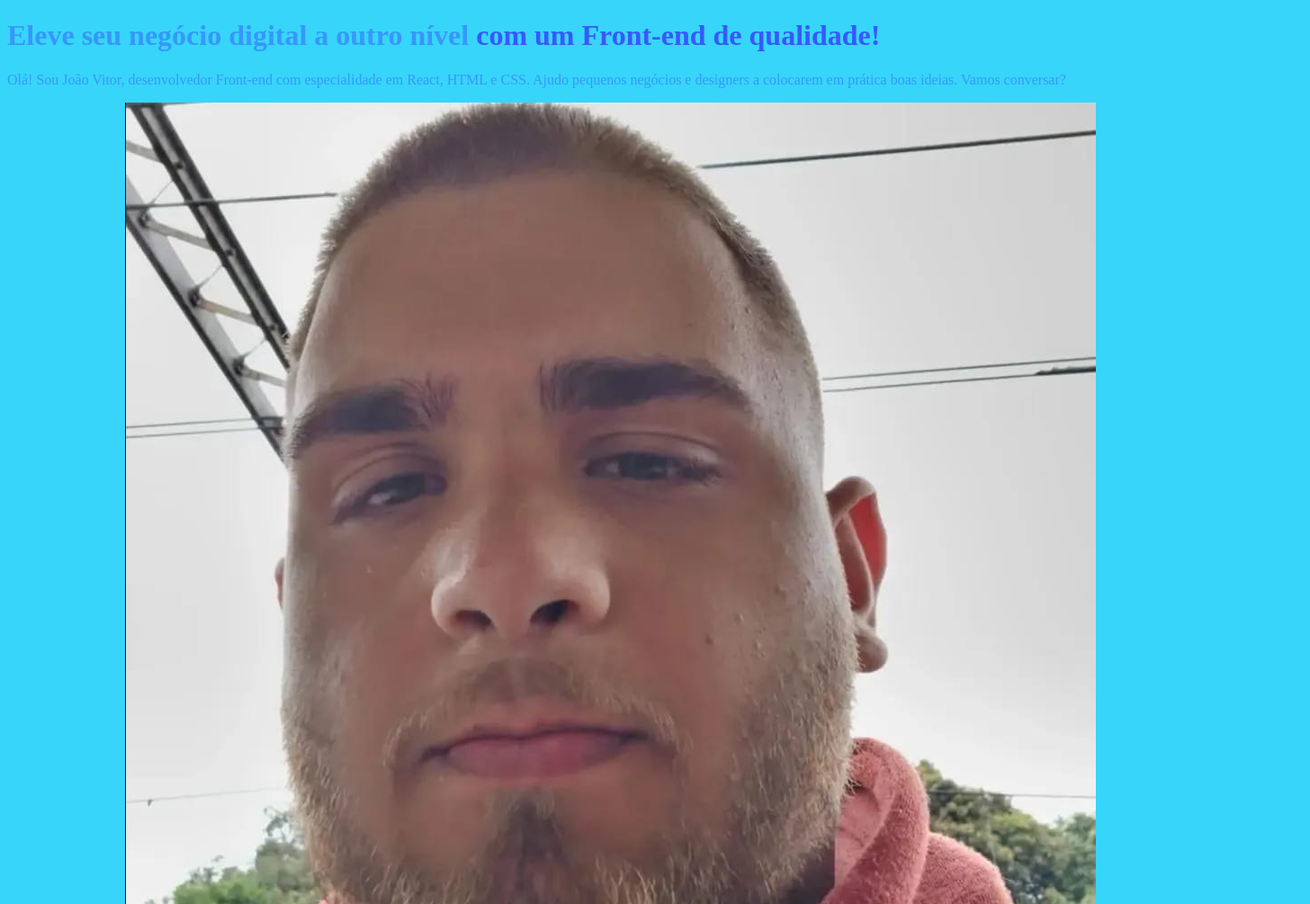
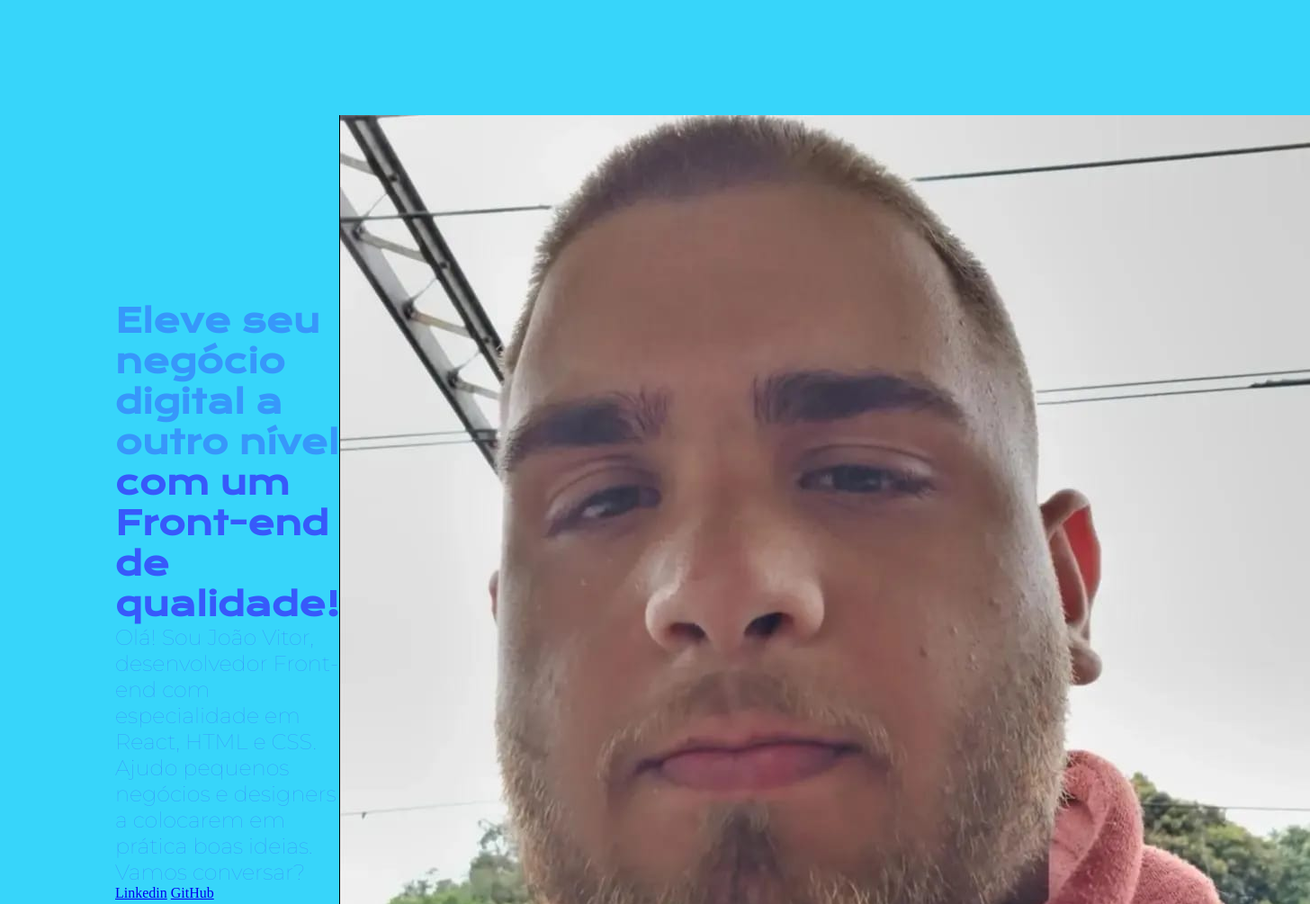
Before and after one commit to joaovitordemelogomes/Alura-Forma-o-A-partir-do-zero-HTML-e-CSS-para-projetos-web, a plain HTML site: page index.html in a window 1280 px wide. Shown: the top 1005 px of the page at 90% size, 1456 px wide, since content can reach past the window. Drawn offline with nearby package versions, Linux system fonts and the light colour scheme.

Commit message:
branch curso2

```diff
--- a/index.html
+++ b/index.html
@@ -4,22 +4,24 @@
     <meta charset="UTF-8">
     <meta http-equiv="X-UA-Compatible" content="IE=edge">
     <meta name="viewport" content="width=device-width, initial-scale=1.0">
+    <link rel="stylesheet" href="style.css">
     <title>Portifolio</title>
-    <link rel="stylesheet" href="style.css">
 </head>
 <body>
     <header></header>
-    <main>
-        <h1>Eleve seu negócio digital a outro nível
-            <strong>com um Front-end de qualidade!</strong>
+    <main class="apresentacao">
+       <section calss="apresentacao__conteudo">
+        <h1 class="apresentacao__conteudo__titulo">Eleve seu negócio digital a outro nível
+            <strong class="Titulo-destaque">com um Front-end de qualidade!</strong>
         </h1>
-            <p>Olá! Sou João Vitor, desenvolvedor
+            <p class="apresentacao__conteudo__texto">Olá! Sou João Vitor, desenvolvedor
             Front-end com especialidade em React, HTML e
             CSS. Ajudo pequenos negócios e designers a
             colocarem em prática boas ideias. Vamos
             conversar?</p>
-            <button><a href="https://www.linkedin.com/in/jo%C3%A3o-vitor-de-melo/">Linkedin</a></button>
-            <button><a href="https://github.com/joaovitordemelogomes">GitHub</a></button>
+            <a href="https://www.linkedin.com/in/jo%C3%A3o-vitor-de-melo/">Linkedin</a>
+            <a href="https://github.com/joaovitordemelogomes">GitHub</a>
+        </section>
             <img src="img/foto-do-joao.jpg" alt="Foto do João Vitor programandor">
     </main>
     <footer></footer>
--- a/style.css
+++ b/style.css
@@ -1,9 +1,40 @@
+@import url('https://fonts.googleapis.com/css2?family=Krona+One&display=swap');
+@import url('https://fonts.googleapis.com/css2?family=Krona+One&family=Montserrat:wght@100&display=swap');
+
+*{
+    margin: 0;
+    padding: 0;
+
+}
+
 body{
+    height: 100vh;
+    box-sizing: border-box;
     background-color: #37D5FA;
     color:#3797FA
 }
 
-strong{
+.Titulo-destaque{
     color: #3759FA;
+}
 
+.apresentacao{
+    margin: 10%;
+    display: flex;
+    align-items: center;
+    justify-content: space-between;
 }
+
+.apresentacao__conteudo{
+    width: 615px;
+}
+
+.apresentacao__conteudo__titulo{
+    font-size: 36px;
+    font-family:'Krona One', sans-serif;
+}
+
+.apresentacao__conteudo__texto{
+    font-size: 24px;
+    font-family: 'Montserrat', sans-serif;
+}
```
